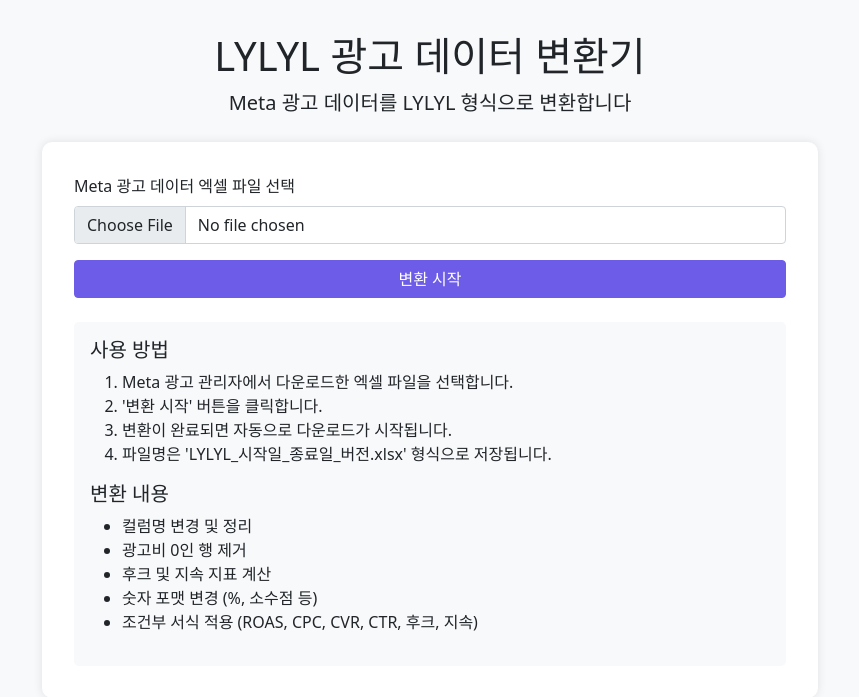
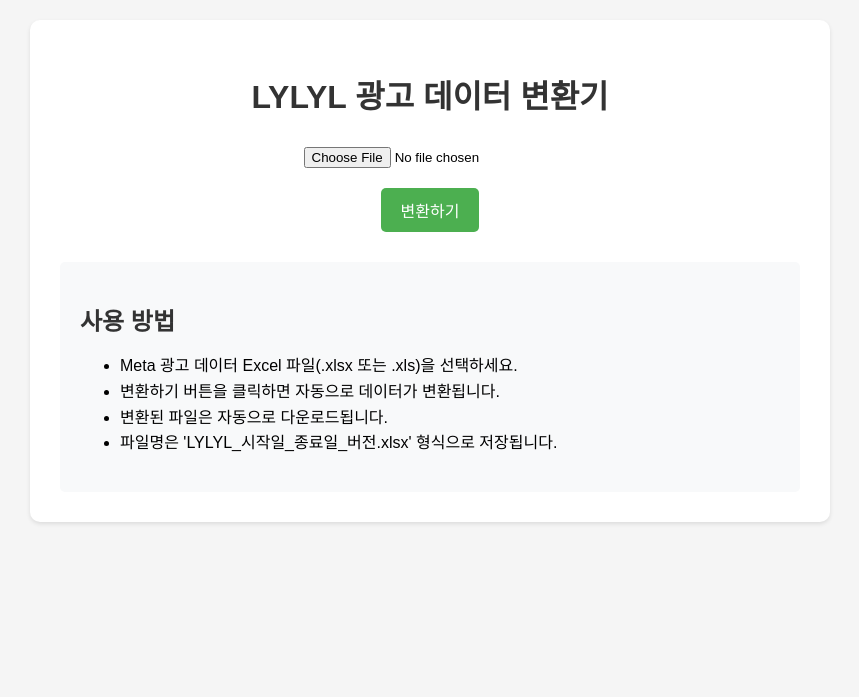
Before and after one commit to wesb2001/lyly_ad_converter_01, a Flask app: page / in a window 1280 px wide. Shown: the top 697 px of the page, without its empty margins (210-1069 px from the left). Run offline with Flask 3, Linux system fonts and the light colour scheme.

Commit message:
Update index.html: Improve UI and instructions

```diff
--- a/templates/index.html
+++ b/templates/index.html
@@ -4,76 +4,78 @@
     <meta charset="UTF-8">
     <meta name="viewport" content="width=device-width, initial-scale=1.0">
     <title>LYLYL 광고 데이터 변환기</title>
-    <link href="https://cdn.jsdelivr.net/npm/bootstrap@5.1.3/dist/css/bootstrap.min.css" rel="stylesheet">
     <style>
         body {
-            background-color: #f8f9fa;
-            padding-top: 2rem;
+            font-family: 'Arial', sans-serif;
+            max-width: 800px;
+            margin: 0 auto;
+            padding: 20px;
+            background-color: #f5f5f5;
         }
         .container {
-            max-width: 800px;
+            background-color: white;
+            padding: 30px;
+            border-radius: 10px;
+            box-shadow: 0 2px 4px rgba(0, 0, 0, 0.1);
         }
-        .upload-box {
-            background-color: white;
-            border-radius: 10px;
-            padding: 2rem;
-            box-shadow: 0 0 10px rgba(0,0,0,0.1);
+        h1 {
+            color: #333;
+            text-align: center;
+            margin-bottom: 30px;
         }
-        .btn-primary {
-            background-color: #6c5ce7;
-            border-color: #6c5ce7;
+        .upload-form {
+            text-align: center;
         }
-        .btn-primary:hover {
-            background-color: #5b4bc4;
-            border-color: #5b4bc4;
+        .file-input {
+            margin: 20px 0;
+        }
+        .submit-button {
+            background-color: #4CAF50;
+            color: white;
+            padding: 10px 20px;
+            border: none;
+            border-radius: 5px;
+            cursor: pointer;
+            font-size: 16px;
+        }
+        .submit-button:hover {
+            background-color: #45a049;
         }
         .instructions {
+            margin-top: 30px;
+            padding: 20px;
             background-color: #f8f9fa;
             border-radius: 5px;
-            padding: 1rem;
-            margin-top: 1rem;
+        }
+        .instructions h2 {
+            color: #333;
+            margin-bottom: 15px;
+        }
+        .instructions ul {
+            text-align: left;
+            line-height: 1.6;
         }
     </style>
 </head>
 <body>
     <div class="container">
-        <div class="text-center mb-4">
-            <h1>LYLYL 광고 데이터 변환기</h1>
-            <p class="lead">Meta 광고 데이터를 LYLYL 형식으로 변환합니다</p>
-        </div>
+        <h1>LYLYL 광고 데이터 변환기</h1>
+        <form class="upload-form" action="/upload" method="POST" enctype="multipart/form-data">
+            <div class="file-input">
+                <input type="file" name="file" accept=".xlsx,.xls">
+            </div>
+            <button type="submit" class="submit-button">변환하기</button>
+        </form>
 
-        <div class="upload-box">
-            <form action="/upload" method="post" enctype="multipart/form-data">
-                <div class="mb-3">
-                    <label for="file" class="form-label">Meta 광고 데이터 엑셀 파일 선택</label>
-                    <input class="form-control" type="file" id="file" name="file" accept=".xlsx,.xls">
-                </div>
-                <div class="d-grid">
-                    <button type="submit" class="btn btn-primary">변환 시작</button>
-                </div>
-            </form>
-
-            <div class="instructions mt-4">
-                <h5>사용 방법</h5>
-                <ol>
-                    <li>Meta 광고 관리자에서 다운로드한 엑셀 파일을 선택합니다.</li>
-                    <li>'변환 시작' 버튼을 클릭합니다.</li>
-                    <li>변환이 완료되면 자동으로 다운로드가 시작됩니다.</li>
-                    <li>파일명은 'LYLYL_시작일_종료일_버전.xlsx' 형식으로 저장됩니다.</li>
-                </ol>
-
-                <h5 class="mt-3">변환 내용</h5>
-                <ul>
-                    <li>컬럼명 변경 및 정리</li>
-                    <li>광고비 0인 행 제거</li>
-                    <li>후크 및 지속 지표 계산</li>
-                    <li>숫자 포맷 변경 (%, 소수점 등)</li>
-                    <li>조건부 서식 적용 (ROAS, CPC, CVR, CTR, 후크, 지속)</li>
-                </ul>
-            </div>
+        <div class="instructions">
+            <h2>사용 방법</h2>
+            <ul>
+                <li>Meta 광고 데이터 Excel 파일(.xlsx 또는 .xls)을 선택하세요.</li>
+                <li>변환하기 버튼을 클릭하면 자동으로 데이터가 변환됩니다.</li>
+                <li>변환된 파일은 자동으로 다운로드됩니다.</li>
+                <li>파일명은 'LYLYL_시작일_종료일_버전.xlsx' 형식으로 저장됩니다.</li>
+            </ul>
         </div>
     </div>
-
-    <script src="https://cdn.jsdelivr.net/npm/bootstrap@5.1.3/dist/js/bootstrap.bundle.min.js"></script>
 </body>
 </html>
```
